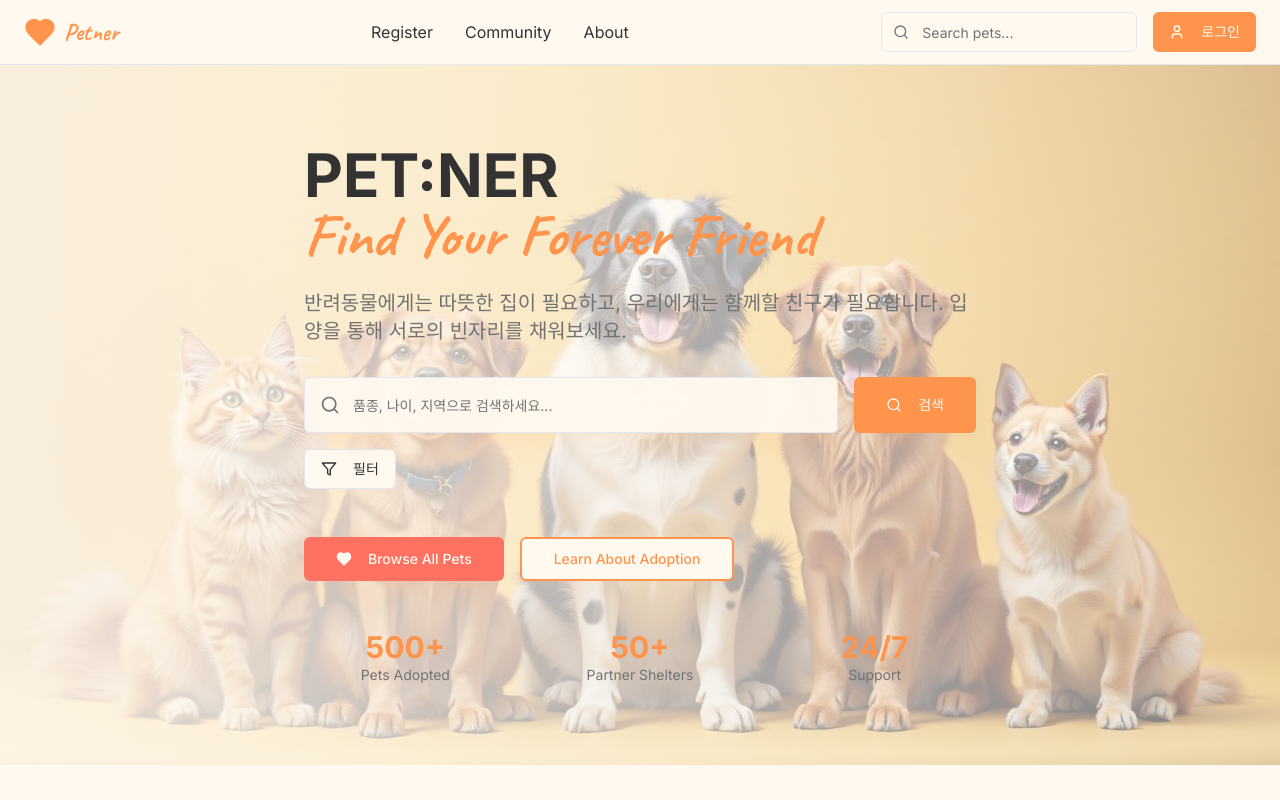
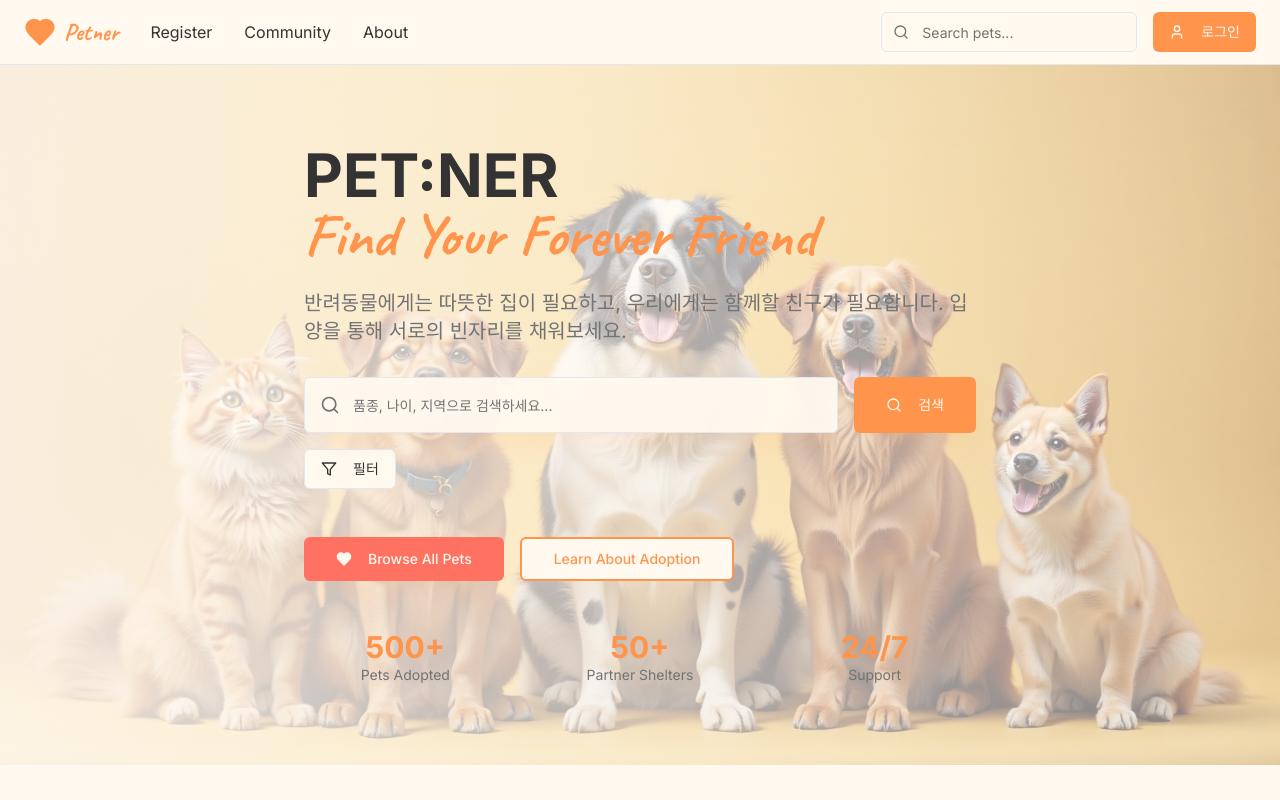
Before and after one commit to Dangdaengdan/PETNER-frontend, a React (Vite) app: page / in a window 1280 px wide. Shown: the top 800 px of the page. Built offline with nearby package versions, Linux system fonts and the light colour scheme; the HTML template or start-up script is replaced by a standard one.

Commit message:
Align Nav Bar Items

```diff
--- a/src/components/Navbar.tsx
+++ b/src/components/Navbar.tsx
@@ -13,7 +13,8 @@ const Navbar = () => {
       <nav className="bg-background/95 backdrop-blur-sm border-b border-border sticky top-0 z-50">
         <div className="mx-auto px-2 sm:px-4 lg:px-6">
           <div className="flex justify-between items-center h-16">
-            {/* Logo */}
+            {/* Logo and Navigation */}
+            <div className="flex items-center space-x-8">
               <div className="flex items-center space-x-2">
                 <Heart className="h-8 w-8 text-primary fill-current" />
                 <span className="text-2xl font-handwritten font-bold text-primary">
@@ -53,6 +54,7 @@ const Navbar = () => {
                     <p>소개</p>
                   </TooltipContent>
                 </Tooltip>
+              </div>
             </div>
 
           {/* Search and Actions */}
```
Lines whose indentation alone changed are shown as unchanged.
